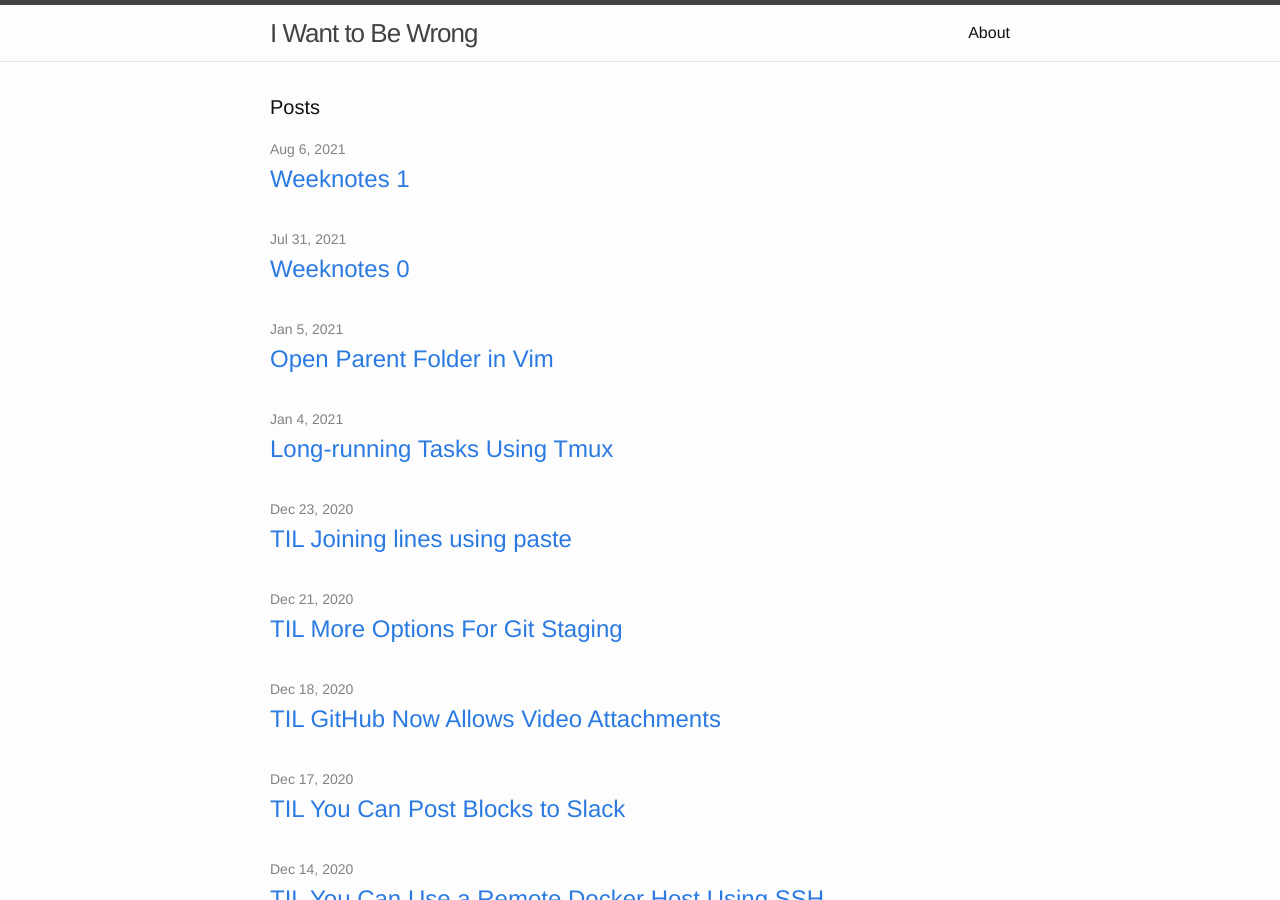
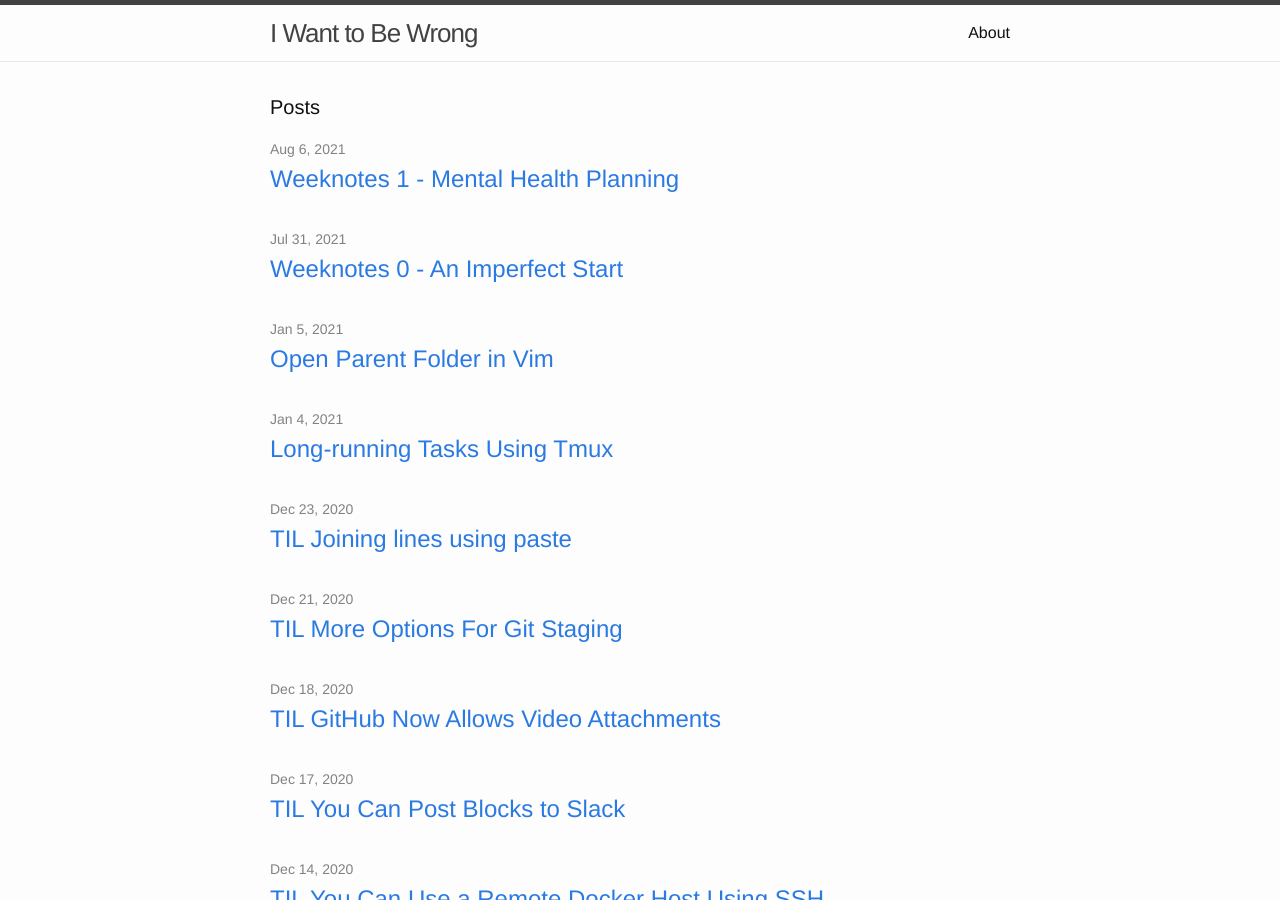
Before and after one commit to McPolemic/McPolemic.github.io, a Jekyll site: the page built from index.html, in a window 1280 px wide and 900 px high. Built offline with Jekyll 4.4.1, drawn with Linux system fonts in a browser that asks for light colours.

Commit message:
Fixing post titles

```diff
--- a/_posts/2021-07-31-weeknotes-0.md
+++ b/_posts/2021-07-31-weeknotes-0.md
@@ -1,10 +1,8 @@
 ---
 layout: post
-title: Weeknotes 0
+title: Weeknotes 0 - An Imperfect Start
 date: 2021-07-31
 ---
-# Weeknotes 0
-
 * I've wanted to try writing weeknotes for about a year but kept waiting for the right tool or workflow. I decided that "perfect" was the enemy of "good" and to go ahead and start with plain markdown files.
   * I originally learned about it from [Tom Stuart](https://tomstu.art/weeknotes-0-collectively-meaningless) and I love the way that it lets you get to know the whole person. Their interests, their difficulties, etc.
 * This week we loaded up an entire 23 foot dumpster with trash, old clothes, a broken couch, chair, pet mattress, etc. We used to clean when we moved, but staying in one house for nine years (plus 1.5 years of a pandemic) proved too formidable a foe. $900 well spent.
--- a/_posts/2021-08-06-weeknotes-1.md
+++ b/_posts/2021-08-06-weeknotes-1.md
@@ -1,10 +1,8 @@
 ---
 layout: post
-title: Weeknotes 1
+title: Weeknotes 1 - Mental Health Planning
 date: 2021-08-06
 ---
-# Weeknotes 1
-
 * I finished NPH/Theory11's *Box One*, a puzzle game designed for one player. Liz gave it to me as an anniversary gift as a way to be introverted and happy, but naturally I had Nika help me. It was excellent and I hope they make a sequel.
 * I got started on a semi-large project this week. One thing I realized is that, perhaps more than any other job, this one requires archeology before beginning work. I need to work with a bunch of other companies' APIs, each with various security requirements and levels of documentation. Pile on top of that a hefty amount of business knowledge and I often spend more time researching than actually coding. I think it may be contributing to my imposter syndrome because I rarely get to carry any lessons learned to my next project. An eternal beginner.
 * We said goodbye to our quarantine family this week, as Nika will be going into school (masked) this week and their current plan is to be doing remote school from home. It was a pretty tearful goodbye. I hope we can stay in touch some way until everyone can be vaccinated later this year.
```
